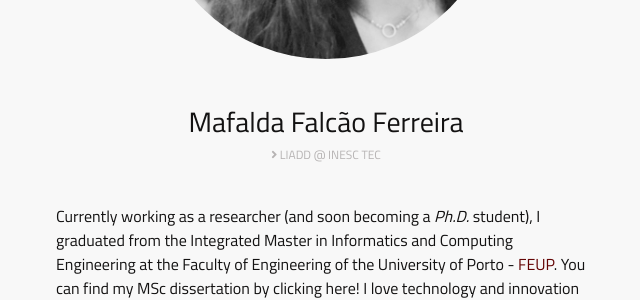
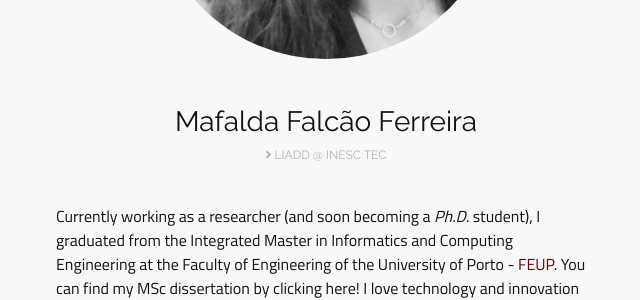
Before and after one commit to mafaldafalcaotvf/mafaldafalcaotvf.github.com, a Jekyll site: the page built from index.html, in a window 1280 px wide. Shown: the part 337-637 px from the top of the page, without its empty margins (314-954 px from the left). Built offline with Jekyll 4.4.1, drawn with Linux system fonts in a browser that asks for light colours; nearby versions of some CDN libraries.

Commit message:
minor changes

```diff
--- a/_sass/_base.scss
+++ b/_sass/_base.scss
@@ -33,12 +33,11 @@ a {
     color: $feup-color;
 }
 
-#work {
-    color: $lighter-font-color;
-    font-size: 0.75em;
+#name{
+    font-family: $body-font-family;
 }
 
-ul.nav li{
+ul.nav li, #work{
     color: $lighter-font-color;
     font-size: 0.75em;
     font-family: $body-font-family;
--- a/index.html
+++ b/index.html
@@ -16,7 +16,7 @@
         <div class="row justify-content-center mt-5">
             <div class="col-md-6">
                 <center>
-                    <h3>Mafalda Falcão Ferreira</h3>
+                    <h3 id="name">Mafalda Falcão Ferreira</h3>
                     <p id="work"><i class="fas fa-angle-right"></i> <a href="https://www.inesctec.pt/en/centres/liaad">LIADD @ INESC TEC</a></p>
                 </center>
             </div>
```
